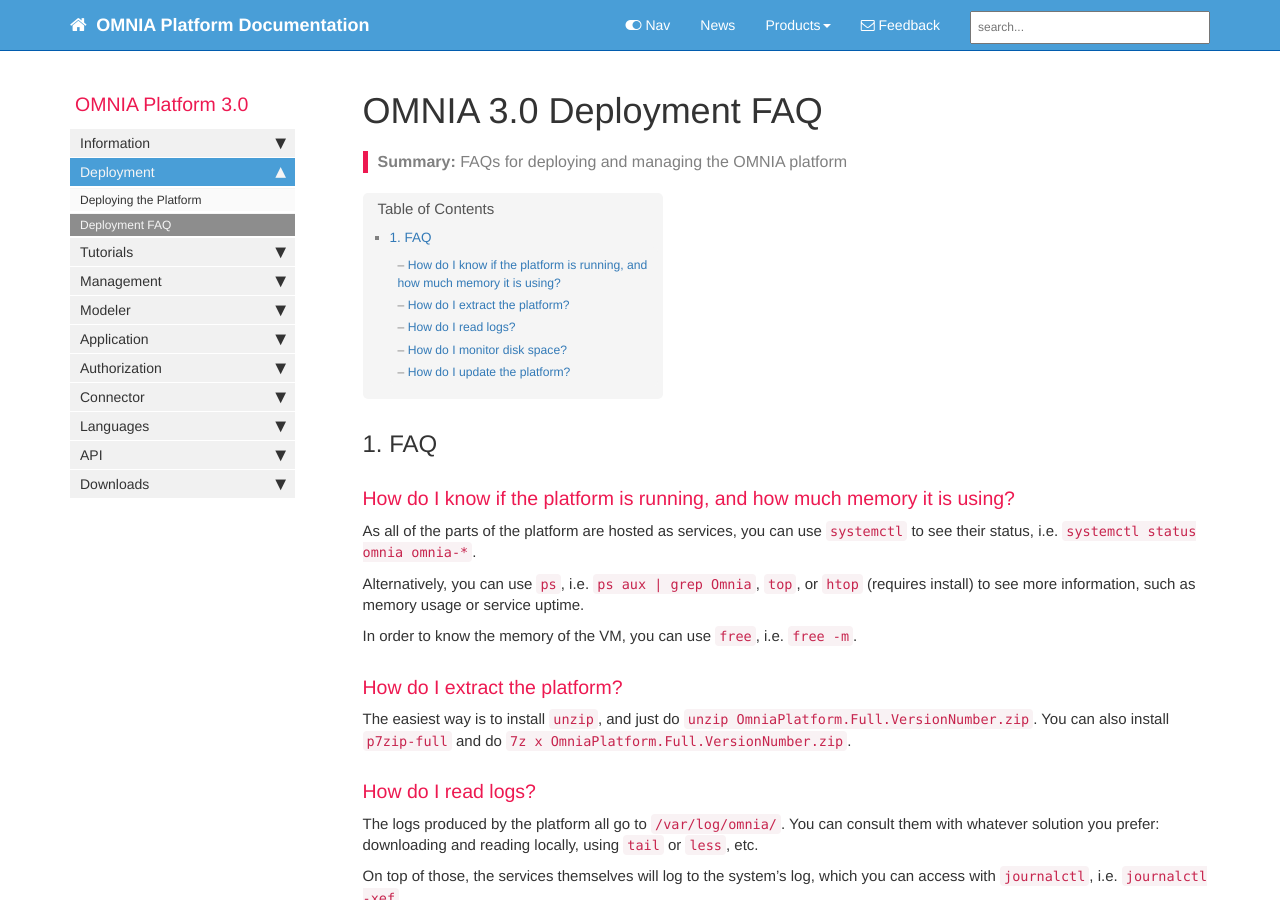
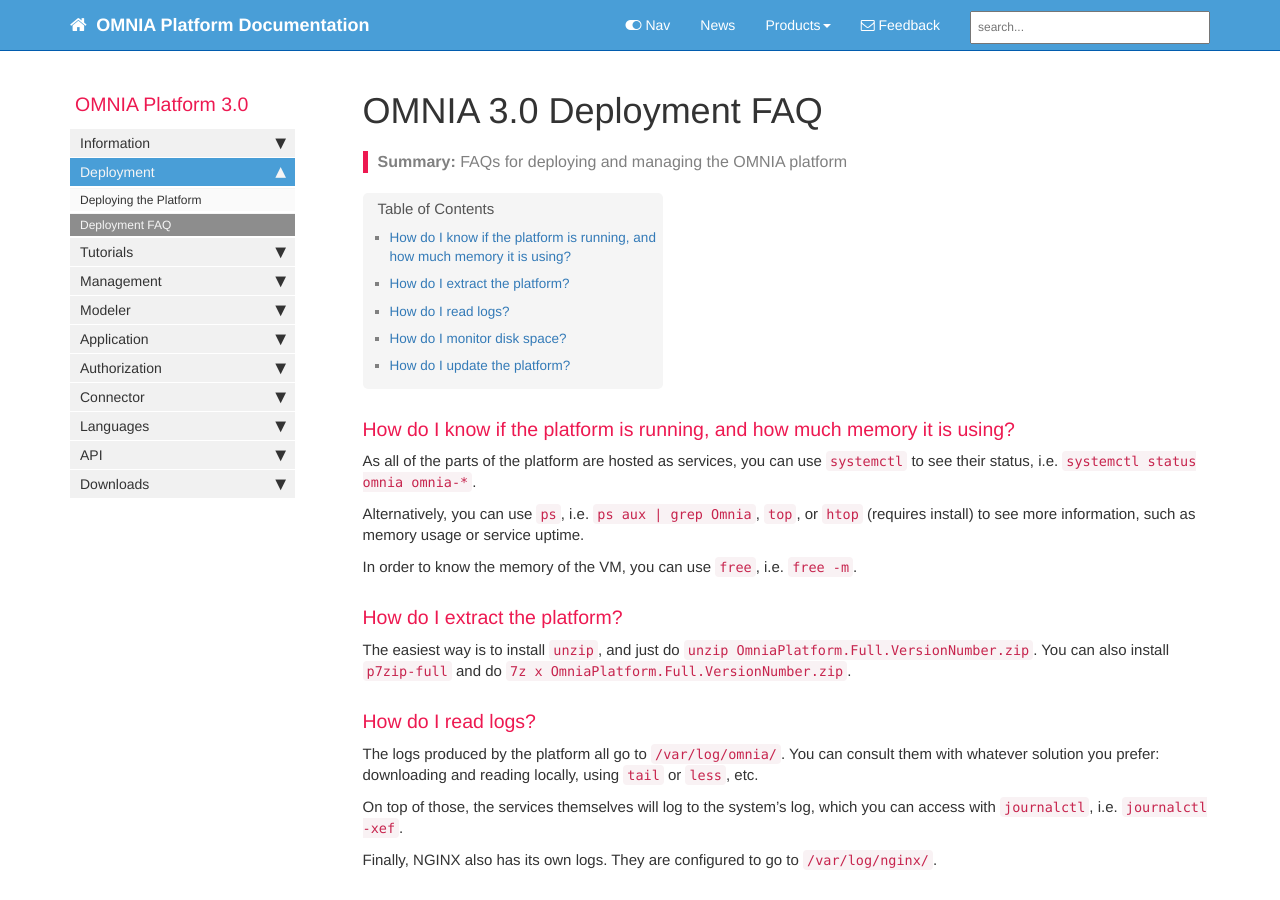
Before and after one commit to daniel8lopes/omnia3, a Jekyll site: the page built from docs/pages/omnia3/Deployment/omnia3_deploymentfaq.md, in a window 1280 px wide and 900 px high. Built offline with Jekyll 4.4.1, drawn with Linux system fonts in a browser that asks for light colours; nearby versions of some CDN libraries; comment, search, counter and statistics services are not loaded.

Commit message:
Remove header from FAQ

```diff
--- a/docs/pages/omnia3/Deployment/omnia3_deploymentfaq.md
+++ b/docs/pages/omnia3/Deployment/omnia3_deploymentfaq.md
@@ -6,8 +6,6 @@ sidebar: omnia3_sidebar
 permalink: omnia3_deploymentfaq.html
 folder: omnia3
 ---
-
-## 1. FAQ
 
 ### How do I know if the platform is running, and how much memory it is using?
 
```
